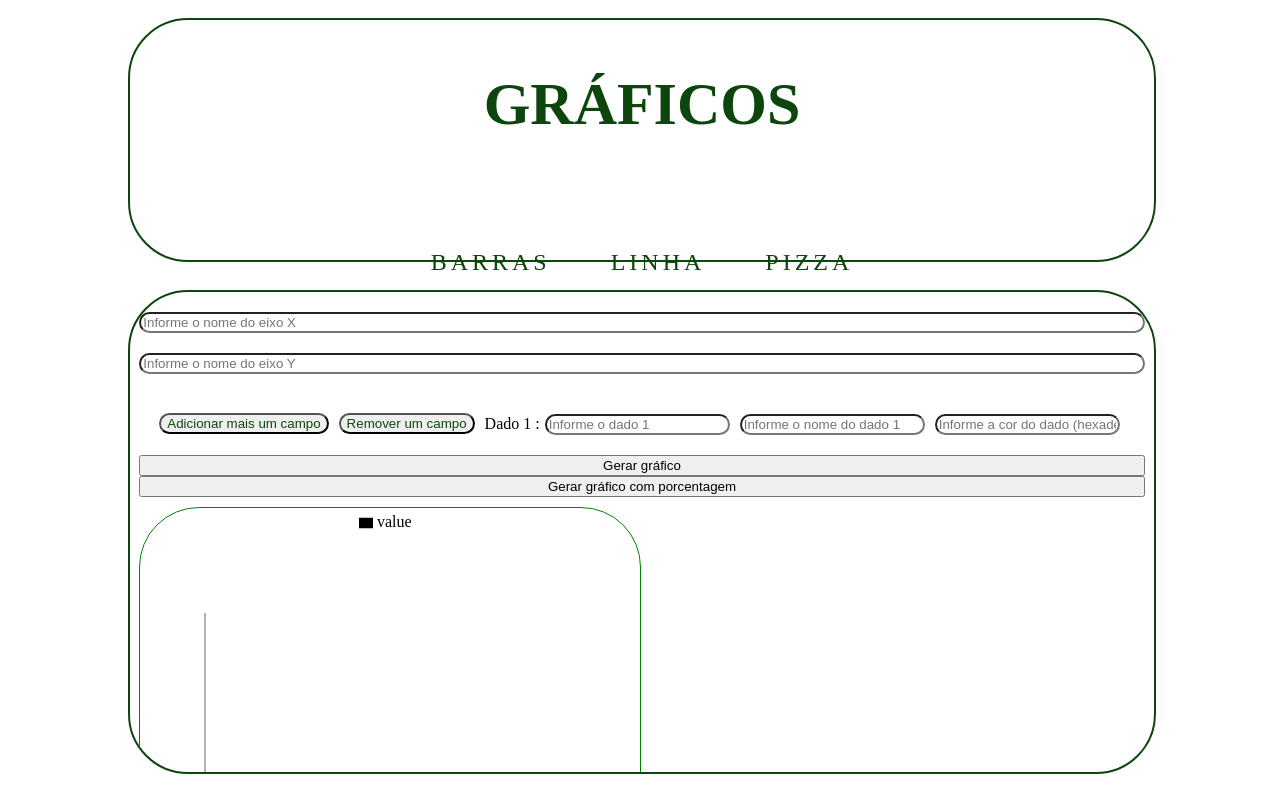
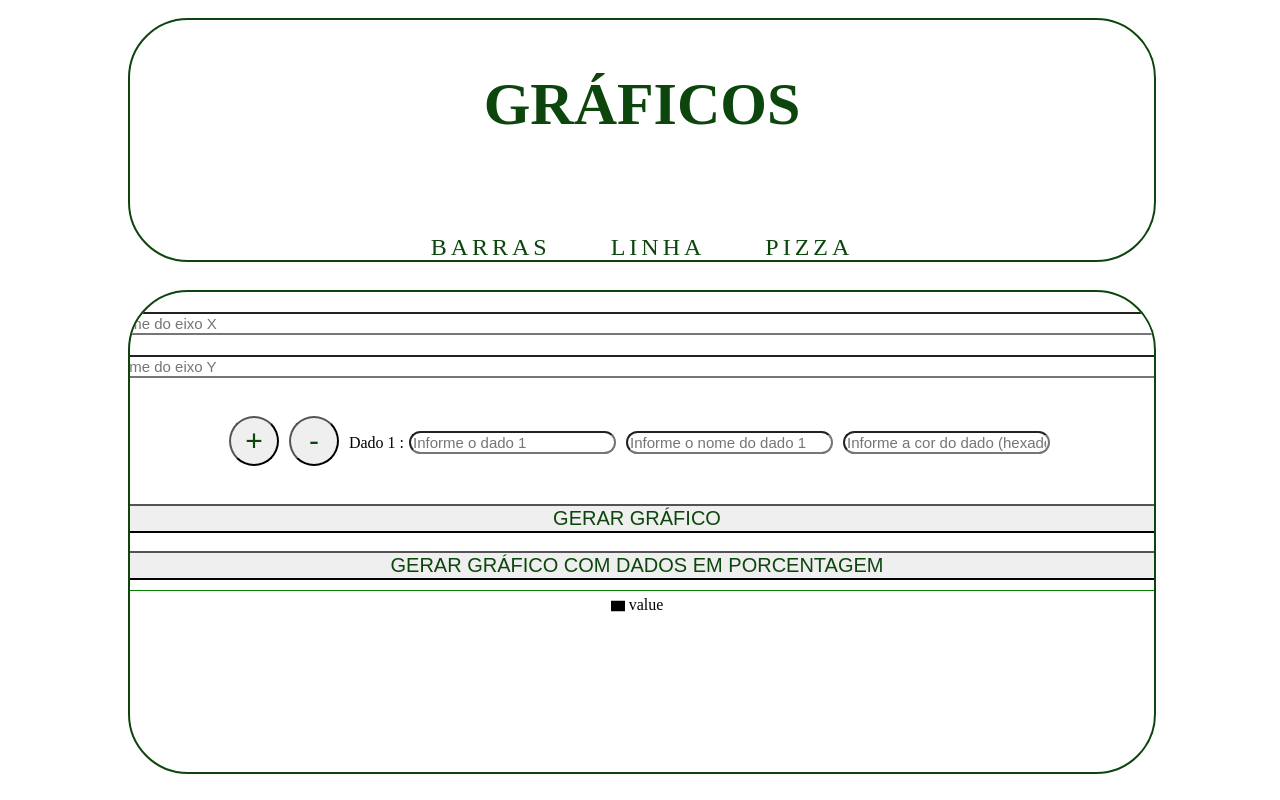
Before and after one commit to guiluizmaia/GraficosReact, a React (Create React App) app: page / in a window 1280 px wide. Built offline with nearby package versions, Linux system fonts and the light colour scheme.

Commit message:
Add files via upload

```diff
--- a/src/pages/barra.js
+++ b/src/pages/barra.js
@@ -129,8 +129,10 @@ const [YName, setYName] = useState([""]);
         inputs.map((input, index) =>(
             <>
             <div className="input" key={index}>
-            <button onClick={addButton}>Adicionar mais um campo</button>
-            <button onClick={() => {handleRemoteInput(index)}}>Remover um campo</button>
+            {/* <button onClick={addButton}>Adicionar mais um campo</button> */}
+            <button onClick={addButton}>+</button>
+            {/* <button onClick={() => {handleRemoteInput(index)}}>Remover um campo</button> */}
+            <button onClick={() => {handleRemoteInput(index)}}>-  </button>
             <br/>
             <label for={`input-${index+1}`}>
             {`Dado ${index+1} :`}
@@ -143,10 +145,10 @@ const [YName, setYName] = useState([""]);
 
         ))
     }
-    <button onClick={geraGraph}>Gerar gráfico</button>
-    <button onClick={geraPorcent}>Gerar gráfico com porcentagem</button>
+    <button onClick={geraGraph}>GERAR GRÁFICO</button>
+    <button onClick={geraPorcent}>GERAR GRÁFICO COM DADOS EM PORCENTAGEM</button>
 
-    {t ? <BarChart className="graph" width={500} height={500} data={datas}>
+    {t ? <BarChart className="graph" width={1200} height={500} data={datas}>
         <XAxis dataKey="name">
           <Label value={XName} offset={0} position="insideBottom"/>
         </XAxis>
--- a/src/styles/components/Top.css
+++ b/src/styles/components/Top.css
@@ -25,7 +25,7 @@ a{
     font-size: 24px;
     overflow: hidden;
     transition: 0.2s;
-    margin-top: 30px;
+    margin-top: 15px;
     background-color: #white;
 }
 
--- a/src/styles/pages/Barra.css
+++ b/src/styles/pages/Barra.css
@@ -16,6 +16,7 @@
 .input{
     display: flex;
     align-items: center;
+    justify-content: center;
     margin: 20px;
 }
 .input button{
@@ -23,17 +24,39 @@
     margin-right: 10px;
     border-radius: 40px;
     color: #0d460d;
+    width: 50px;
+    height: 50px;
+    font-size: 30px;
+}
+.input button:hover{
+    background-color: #61ff61;
+    box-shadow: 0 0 10px #7FFF7F, 0 0 40px #7FFF7F, 0 0 80px #7FFF7F;
 }
 .input input{
     margin-right: 5px;
     margin-left: 5px;
+    color: #0d460d;
+    font-size: 15px;
 }
 input {
     border-radius: 40px;
     margin-top: 20px;
+    color: #0d460d;
+    font-size: 15px;
 }
 .graph{
     border-radius: 60px;
     margin-top: 10px;
-    margin-bottom: 40px;
+    margin-bottom: 80px;
 }
+Button{
+    margin-top: 18px;
+    margin-right: 10px;
+    border-radius: 40px;
+    color: #0d460d;
+    font-size: 20px;
+}
+Button:hover{
+    background-color: #61ff61;
+    box-shadow: 0 0 10px #7FFF7F, 0 0 40px #7FFF7F, 0 0 80px #7FFF7F;
+}
```
